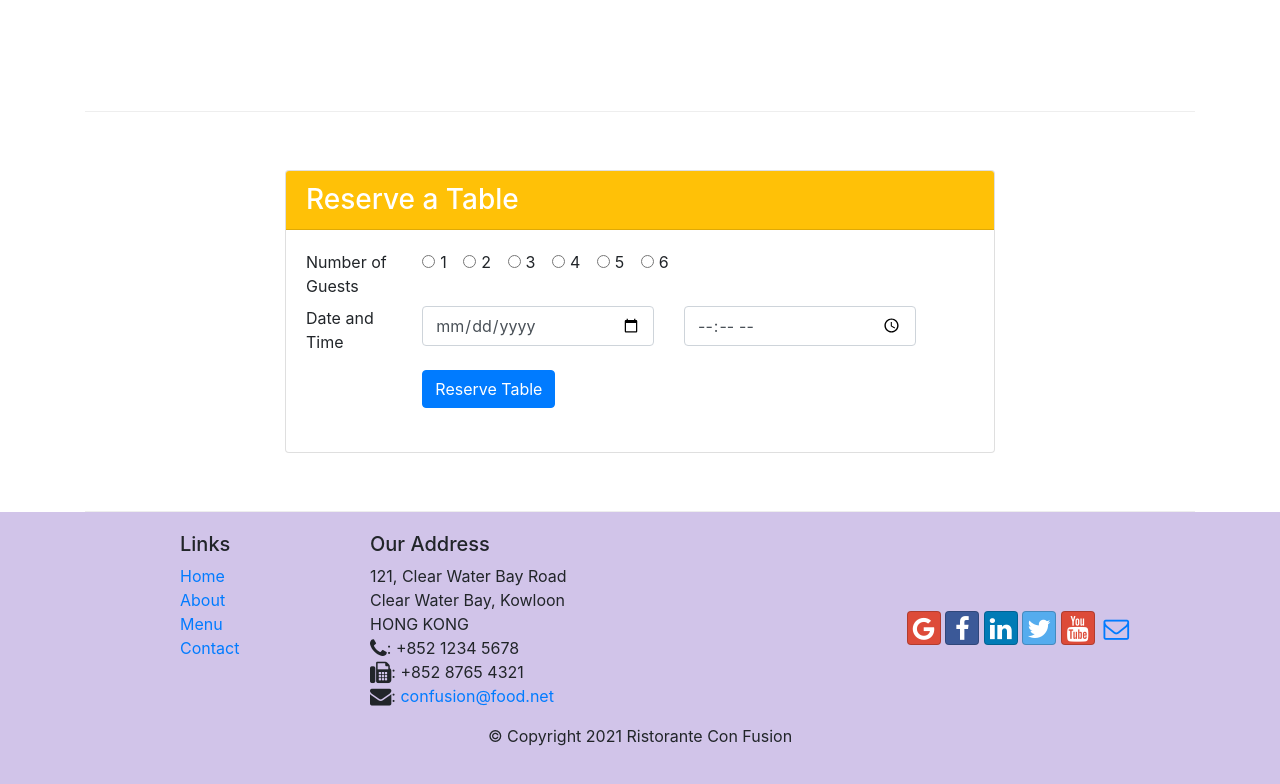
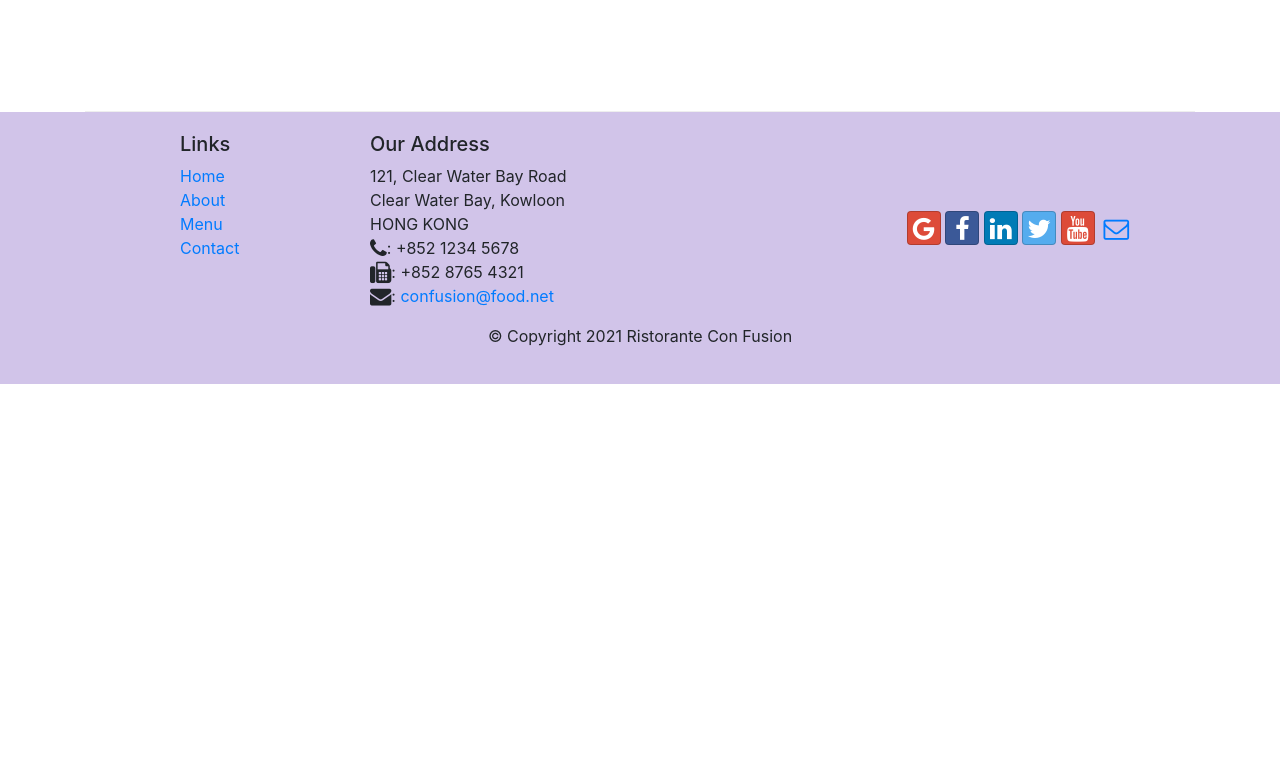
Before and after one commit to ronaffip/ConFusion, a website: page index.html in a window 1280 px wide. Shown: the part 1823-2607 px from the top of the page. After the commit the page ends 2207 px from the top, so only its background shows below. Drawn offline with nearby package versions, Linux system fonts and the light colour scheme.

Commit message:
Reserve Table removed

```diff
--- a/index.html
+++ b/index.html
@@ -458,116 +458,6 @@
           </div>
         </div>
       </div>
-
-      <div
-        class="row row-content align-items-center justify-content-md-center"
-        id="reserveTable"
-      >
-        <div class="col-12 col-sm-8">
-          <div class="card">
-            <h3 class="card-header bg-warning text-white">Reserve a Table</h3>
-            <div class="card-body">
-              <dl class="row">
-                <dd class="col-12 col-sm-2">Number of Guests</dd>
-                <dd class="col-12 col-sm-9">
-                  <div class="form-check form-check-inline">
-                    <input
-                      class="form-check-input"
-                      type="radio"
-                      name="inlineRadioOptions"
-                      id="inlineRadio1"
-                      value="option1"
-                    />
-                    <label class="form-check-label" for="inlineRadio1">1</label>
-                  </div>
-                  <div class="form-check form-check-inline">
-                    <input
-                      class="form-check-input"
-                      type="radio"
-                      name="inlineRadioOptions"
-                      id="inlineRadio2"
-                      value="option2"
-                    />
-                    <label class="form-check-label" for="inlineRadio2">2</label>
-                  </div>
-                  <div class="form-check form-check-inline">
-                    <input
-                      class="form-check-input"
-                      type="radio"
-                      name="inlineRadioOptions"
-                      id="inlineRadio3"
-                      value="option3"
-                    />
-                    <label class="form-check-label" for="inlineRadio3">3</label>
-                  </div>
-                  <div class="form-check form-check-inline">
-                    <input
-                      class="form-check-input"
-                      type="radio"
-                      name="inlineRadioOptions"
-                      id="inlineRadio4"
-                      value="option4"
-                    />
-                    <label class="form-check-label" for="inlineRadio4">4</label>
-                  </div>
-                  <div class="form-check form-check-inline">
-                    <input
-                      class="form-check-input"
-                      type="radio"
-                      name="inlineRadioOptions"
-                      id="inlineRadio5"
-                      value="option5"
-                    />
-                    <label class="form-check-label" for="inlineRadio5">5</label>
-                  </div>
-                  <div class="form-check form-check-inline">
-                    <input
-                      class="form-check-input"
-                      type="radio"
-                      name="inlineRadioOptions"
-                      id="inlineRadio6"
-                      value="option6"
-                    />
-                    <label class="form-check-label" for="inlineRadio6">6</label>
-                  </div>
-                </dd>
-                <dd class="col-12 col-sm-2">Date and Time</dd>
-                <dd class="col-12 col-sm-9">
-                  <form>
-                    <div class="form-group row">
-                      <div class="col-12 col-md-6">
-                        <input
-                          type="date"
-                          class="form-control"
-                          id="exampleInputDate1"
-                          aria-describedby="dateHelp"
-                          placeholder="Date"
-                        />
-                      </div>
-                      <div class="col-12 col-md-6">
-                        <input
-                          type="time"
-                          class="form-control"
-                          id="exampleInputTime1"
-                          placeholder="Time"
-                        />
-                      </div>
-                    </div>
-                  </form>
-                </dd>
-                <dd class="col-12 col-sm-2">&nbsp;</dd>
-                <dd class="col-12 col-sm-2">
-                  <form>
-                    <button type="reserve" class="btn btn-primary">
-                      <a href="#" style="color: white"> Reserve Table </a>
-                    </button>
-                  </form>
-                </dd>
-              </dl>
-            </div>
-          </div>
-        </div>
-      </div>
     </div>
 
     <footer class="footer">
```
